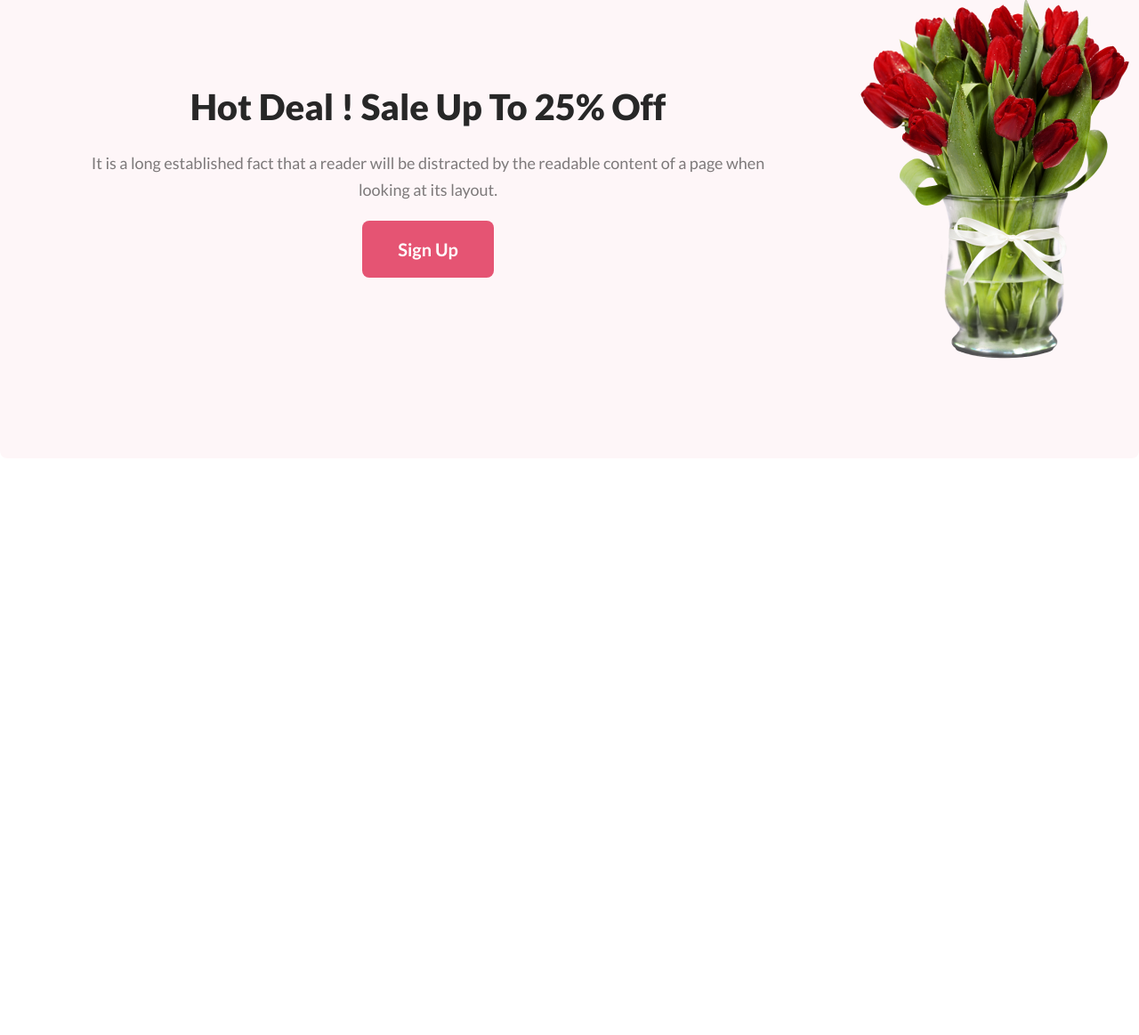
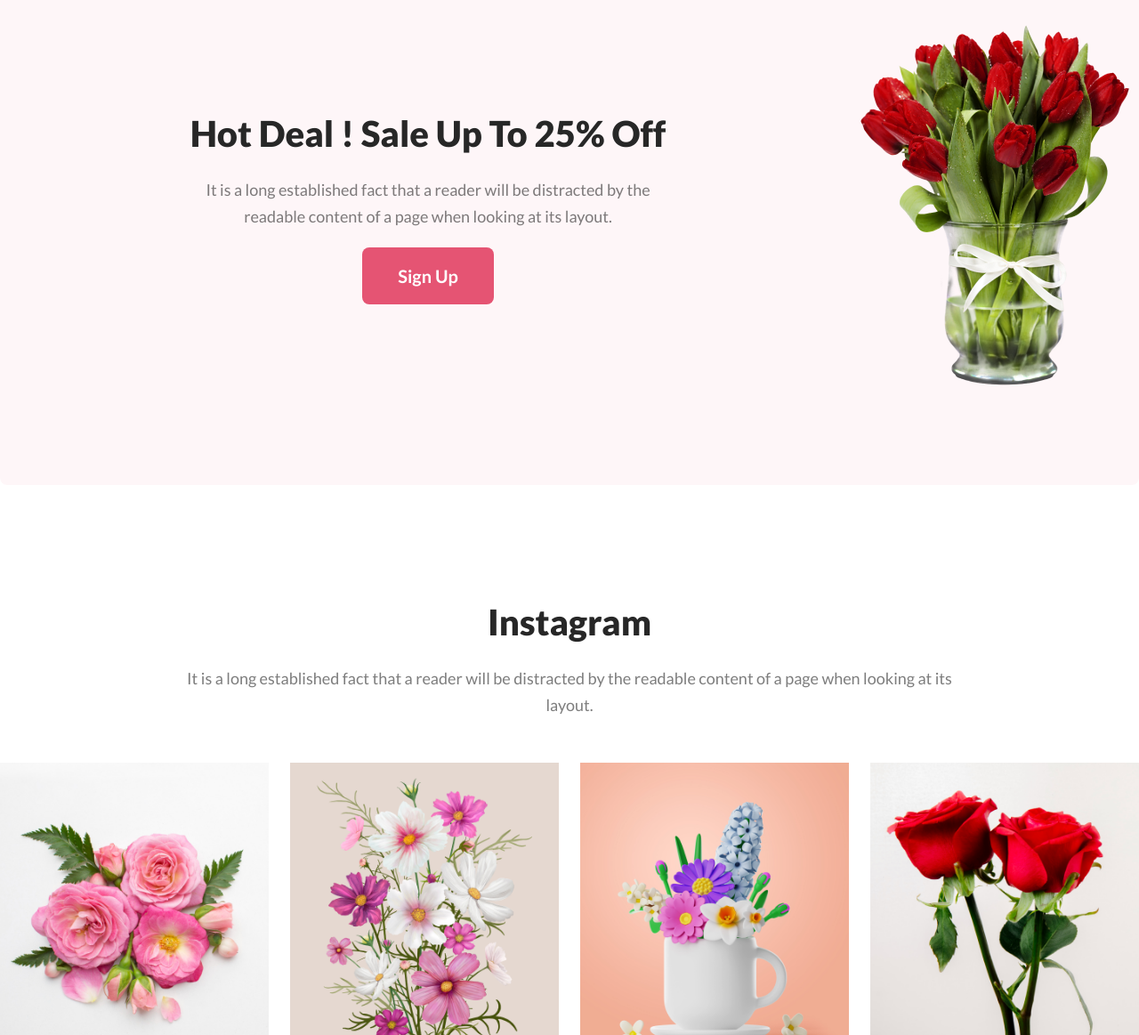
Before and after one commit to saikulislam4/flower-shop, a plain HTML site: page index.html in a window 1280 px wide. Shown: the part 2295-3458 px from the top of the page at 89% size. Before the commit the page ends 2810 px from the top, so only its background shows below. Drawn offline with Linux system fonts and the light colour scheme.

Commit message:
instagram section added

```diff
--- a/index.html
+++ b/index.html
@@ -9,8 +9,10 @@
     <!-- google font -->
     <link rel="preconnect" href="https://fonts.googleapis.com" />
     <link rel="preconnect" href="https://fonts.gstatic.com" crossorigin />
-    <link href="https://fonts.googleapis.com/css2?family=Lato:ital,wght@0,100;0,300;0,400;0,700;0,900;1,700&display=swap" rel="stylesheet"/>
-
+    <link
+      href="https://fonts.googleapis.com/css2?family=Lato:ital,wght@0,100;0,300;0,400;0,700;0,900;1,700&display=swap"
+      rel="stylesheet"
+    />
   </head>
   <body>
     <header class="header_contents">
@@ -37,26 +39,29 @@
       <div class="container">
         <div class="features_title_contents">
           <h2 class="primary_title">Our Featured Flowers</h2>
-          <p class="primary_description">It is a long established fact that a reader will be distracted by the readable content of a page when looking at its layout.</p>
+          <p class="primary_description">
+            It is a long established fact that a reader will be distracted by
+            the readable content of a page when looking at its layout.
+          </p>
         </div>
         <div class="features_contents">
           <div class="flowers_contents">
             <div class="flower">
-              <img src="/asset/pngwing 7.png" alt="flower">
+              <img src="/asset/pngwing 7.png" alt="flower" />
             </div>
 
             <h6 class="flowers_name">Pink Flower Tree</h6>
           </div>
           <div class="flowers_contents">
             <div class="flower background_modified">
-              <img src="/asset/pngwing 5.png" alt="flowers">
+              <img src="/asset/pngwing 5.png" alt="flowers" />
             </div>
 
             <h6 class="flowers_name">Pink Flower Tree</h6>
           </div>
           <div class="flowers_contents">
             <div class="flower">
-              <img src="/asset/pngwing 6.png" alt="flower">
+              <img src="/asset/pngwing 6.png" alt="flower" />
             </div>
 
             <h6 class="flowers_name">Pink Flower Tree</h6>
@@ -67,13 +72,16 @@
       <!-- service section  -->
       <div class="container">
         <div class="service_container">
-        <div class="service_item"><img src="/asset/Group 57.png" alt="Group">
+          <div class="service_item">
+            <img src="/asset/Group 57.png" alt="Group" />
             <h3 class="service_title">Same Day Delivery. Click & Collect.</h3>
           </div>
-        <div class="service_item"><img src="asset/Group 58.png" alt="service">
+          <div class="service_item">
+            <img src="asset/Group 58.png" alt="service" />
             <h3 class="service_title">Fresh Flowers. Local Growers.</h3>
           </div>
-        <div class="service_item"><img src="asset/Group 59.png" alt="service">
+          <div class="service_item">
+            <img src="asset/Group 59.png" alt="service" />
             <h3 class="service_title">24/7 Free Support.</h3>
           </div>
         </div>
@@ -84,11 +92,39 @@
         <div class="container hot_deal_contents">
           <div class="hot_deal_item">
             <h3 class="primary_title">Hot Deal ! Sale Up To 25% Off</h3>
-          <p class="primary_description">It is a long established fact that a reader will be distracted by the readable content of a page when looking at its layout.</p>
+            <p class="primary_description">
+              It is a long established fact that a reader will be distracted by
+              the readable content of a page when looking at its layout.
+            </p>
             <button class="primary_btn">Sign Up</button>
           </div>
           <div class="hot_deal_item">
-          <img src="/asset/pngwing 8.png" alt="flowers">
+            <img src="/asset/pngwing 8.png" alt="flowers" />
+          </div>
+        </div>
+      </div>
+
+      <!-- instagram section  -->
+
+      <div class="container ">
+        <div class="instagram_title">
+          <h3 class="primary_title">Instagram</h3>
+          <p class="primary_description">
+            It is a long established fact that a reader will be distracted by the readable content of a page when looking at its layout.
+          </p>
+        </div>
+        <div class="instagram_contents">
+          <div class="instagram_item">
+            <img src="/asset/Flower 01.png" alt="flower" />
+          </div>
+          <div class="instagram_item">
+            <img src="/asset/Rectangle 4.png" alt="flower" />
+          </div>
+          <div class="instagram_item">
+            <img src="/asset/Rectangle 5.png" alt="flower" />
+          </div>
+          <div class="instagram_item">
+            <img src="/asset/Rectangle 6.png" alt="flower" />
           </div>
         </div>
       </div>
--- a/style/style.css
+++ b/style/style.css
@@ -26,7 +26,7 @@
     font-size: 18px;
     font-weight: 400;
     line-height: 30px;
-    padding: 0 100px;
+    padding: 0 200px;
     margin-bottom: 20px;
 
 }
@@ -166,3 +166,22 @@
     align-items: center;
     padding: 100px 0px;
 }
+
+/* instagram section style start */
+
+.instagram_title{
+    text-align: center;
+    margin-top: 130px;
+    margin-bottom: 50px;
+}
+
+.instagram_contents{
+    display: grid;
+    gap: 24px;
+    grid-template-columns: repeat(4, 1fr);
+    margin-bottom: 130px;
+}
+
+.instagram_item img{
+    width: 100%;
+}
```
Lines whose indentation alone changed are shown as unchanged.
